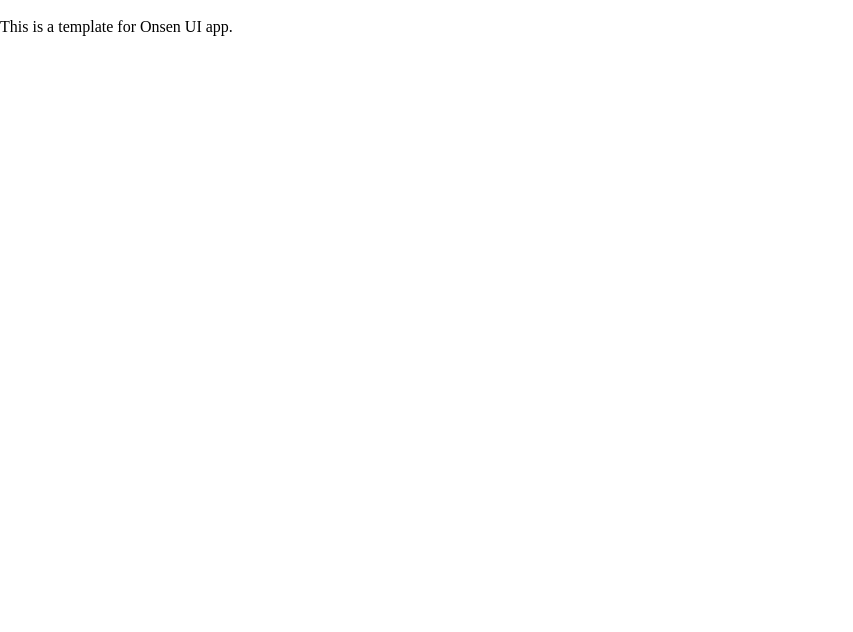
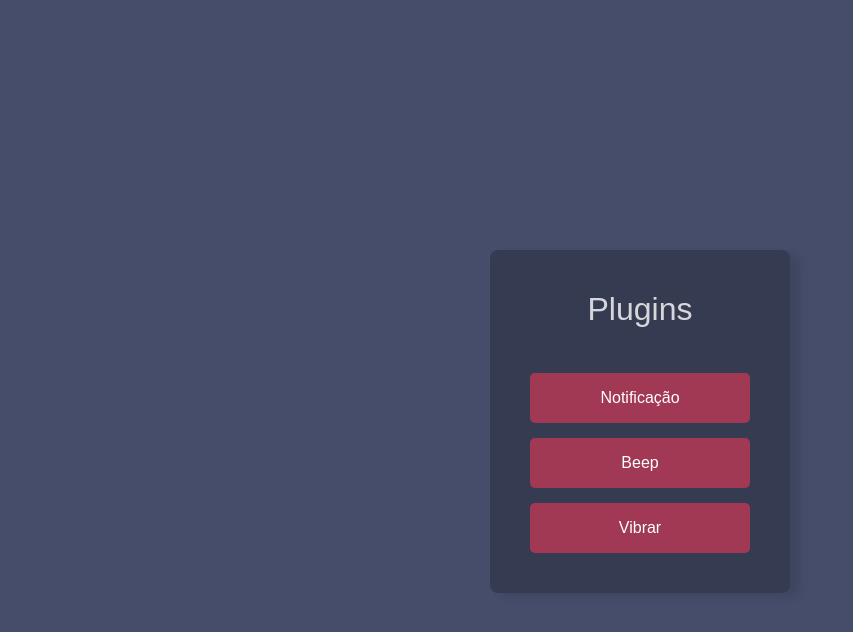
Before and after one commit to vitorkeeys/plugin-pjt, a website: page www/index.html in a window 1280 px wide. Shown: the whole page, without its empty margins (0-853 px from the left). Drawn offline with nearby package versions, Linux system fonts and the light colour scheme.

Commit message:
pq bananinha, pq\?

```diff
--- a/www/css/style.css
+++ b/www/css/style.css
@@ -1 +1,43 @@
-/**/
+body {
+    font-family: Arial, sans-serif;
+    margin: 0;
+    padding: 0;
+    background-color: #454d6b;
+}
+
+.container {
+  max-width: 300px;
+  margin: 250px auto;
+  background-color: #353b50;
+  padding: 40px;
+  border-radius: 8px;
+  box-shadow: 10px 4px 8px rgba(0, 0, 0, 0.1);
+  width: 80%;
+}
+
+h2,label {
+  text-align: center;
+  margin-bottom: 30px;
+  color: #d6d7dc;
+}
+
+form {
+    display: flex;
+    flex-direction: column;
+}
+
+#btn:hover {
+    background-color: #9d1e40;
+}
+
+#btn {
+  width: 100%;
+  padding: 10px;
+  height: 50px;
+  border: none;
+  background-color: #a13854;
+  color: #fff;
+  cursor: pointer;
+  border-radius: 5px;
+  margin-top: 15px;
+}
--- a/www/index.html
+++ b/www/index.html
@@ -1,30 +1,24 @@
-<!DOCTYPE HTML>
-<html>
+<!DOCTYPE html>
+<html lang="en">
 <head>
-  <meta charset="utf-8">
-  <meta name="viewport" content="width=device-width, initial-scale=1, maximum-scale=1, user-scalable=no, viewport-fit=cover">
-  <meta http-equiv="Content-Security-Policy" content="default-src * data: gap: https://ssl.gstatic.com; style-src * 'unsafe-inline'; script-src * 'unsafe-inline' 'unsafe-eval'">
-  <script src="components/loader.js"></script>
-  <script src="lib/onsenui/js/onsenui.min.js"></script>
-
-  <link rel="stylesheet" href="components/loader.css">
-  <link rel="stylesheet" href="lib/onsenui/css/onsenui.css">
-  <link rel="stylesheet" href="lib/onsenui/css/onsen-css-components.css">
-  <link rel="stylesheet" href="css/style.css">
-
-  <script>
-    ons.ready(function() {
-      console.log("Onsen UI is ready!");
-    });
-
-    if (ons.platform.isIPhoneX()) {
-      document.documentElement.setAttribute('onsflag-iphonex-portrait', '');
-      document.documentElement.setAttribute('onsflag-iphonex-landscape', '');
-    }
-  </script>
+    <meta charset="UTF-8">
+    <meta name="viewport" content="width=device-width, initial-scale=1.0">
+    <link rel="stylesheet" href="lib/css/bootstrap.min.css">
+    <link rel="stylesheet" href="css/style.css">
+    <script src="js/jquery-3.7.1.min.js"></script>
+    <title>Plugins</title>
 </head>
 <body>
-  <br />
-  This is a template for Onsen UI app.
+     <div class="container">
+        <h2>Plugins</h2>
+        <form>
+            <button id="btn" name="notificacao">Notificação</button>
+            <button id="btn" name="email">Beep</button>
+            <button id="btn" name="telefone">Vibrar</button>
+
+
+
+        </form>
+    </div>
 </body>
 </html>
```
